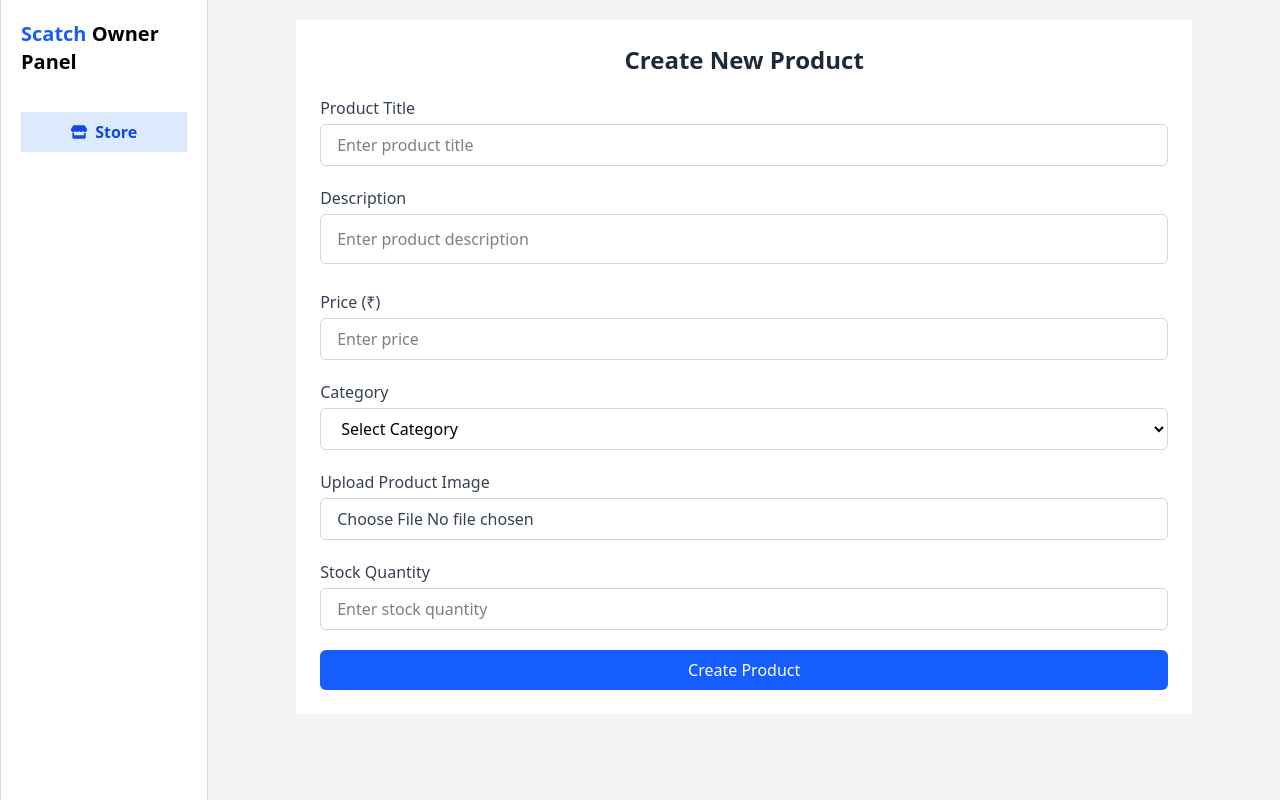
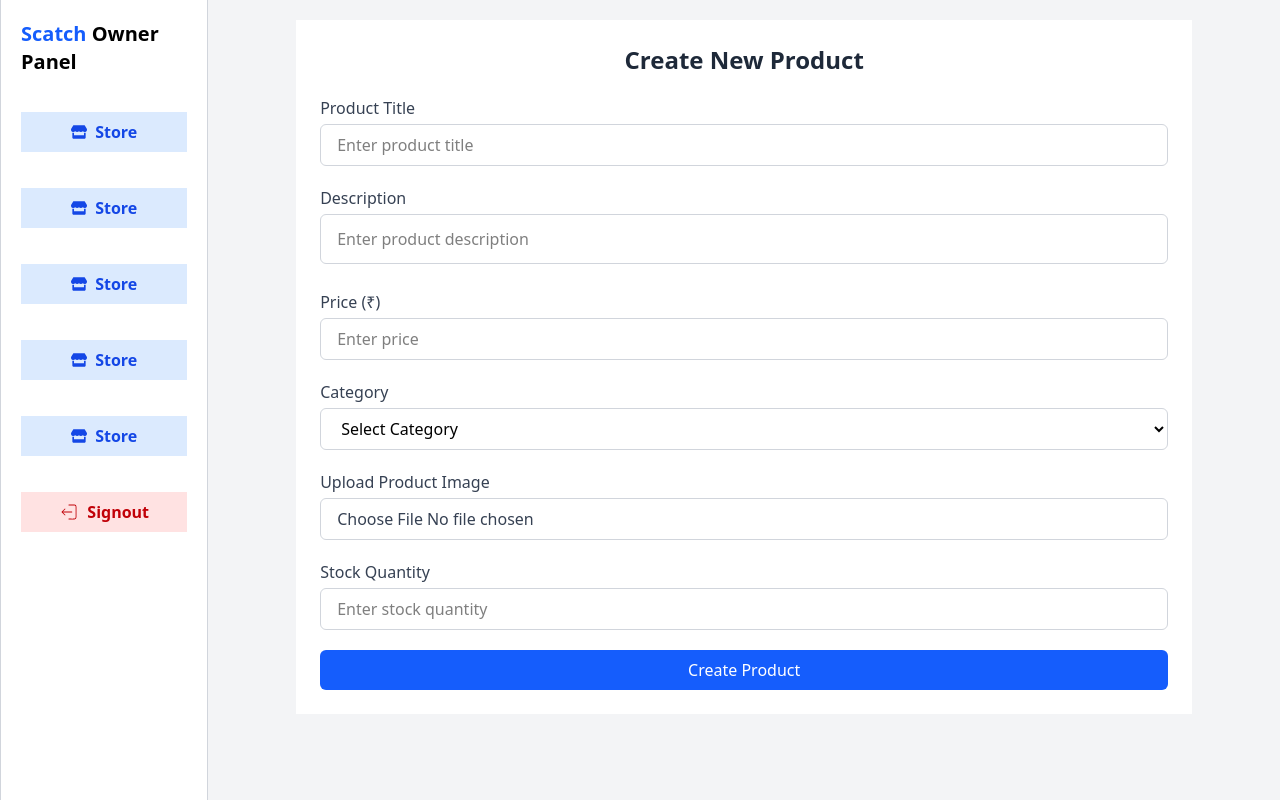
Before and after one commit to ahulkumar1234/Scatch_Frontend, a React (Vite) app: page /ownerpanel in a window 1280 px wide. Built offline with nearby package versions, Linux system fonts and the light colour scheme; no server answers.

Commit message:
some changes

```diff
--- a/src/pages/CartPage/Cart.jsx
+++ b/src/pages/CartPage/Cart.jsx
@@ -3,6 +3,7 @@ import axios from "axios";
 import ScaleLoader from "react-spinners/ScaleLoader";
 import toast from "react-hot-toast";
 import { MdDelete } from "react-icons/md";
+
 
 const Cart = () => {
   const [cartItems, setCartItems] = useState(null);
@@ -15,7 +16,7 @@ const Cart = () => {
         "https://scatch-backend-41mw.onrender.com/api/v1/cart/cartItems",
         { withCredentials: true }
       );
-      setCartItems(res.data.Cartitems?.items || []);
+      setCartItems(res.data.Cartitems);
       console.log(res)
     } catch (error) {
       toast.error(error)
@@ -26,10 +27,11 @@ const Cart = () => {
     }
   };
 
-  const handleDelete = async (id) => {
+  const handleDelete = async (productId) => {
 
     try {
-      const res = await axios.delete(`https://scatch-backend-41mw.onrender.com/api/v1/cart/delete/${id}`,
+      // const userId = cartItems?.userId;
+      const res = await axios.delete(`https://scatch-backend-41mw.onrender.com/api/v1/cart/delete/${productId}`,
         { withCredentials: true }
       );
 
@@ -53,7 +55,7 @@ const Cart = () => {
     );
   }
 
-  if (!cartItems || cartItems.length === 0) {
+  if (!cartItems || cartItems.items?.length === 0) {
     return (
       <h2 className="flex justify-center items-center h-screen text-xl">
         Cart is Empty 🛒
@@ -61,7 +63,7 @@ const Cart = () => {
     );
   }
 
-  const totalPrice = cartItems.reduce(
+  const totalPrice = cartItems.items.reduce(
     (acc, item) =>
       item.productId ? acc + item.productId.price * item.quantity : acc,
     0
@@ -75,7 +77,7 @@ const Cart = () => {
           Your Cart ({cartItems.length})
         </h1>
 
-        {cartItems.map((item) => {
+        {cartItems?.items?.map((item) => {
           if (!item.productId) return null; // skip null products
           return (
             <div key={item._id} className="flex items-center gap-6 border-b py-4">
@@ -99,7 +101,7 @@ const Cart = () => {
                   Qty: {item.quantity}
                 </p>
                 <button
-                  onClick={() => handleDelete(item._id)}
+                  onClick={() => handleDelete(item.productId._id)}
                   className="text-3xl text-red-600 cursor-pointer active:scale-90 transition-all duration-300 ease-in-out">
                   <MdDelete />
                 </button>
--- a/src/pages/OwnerPage/OwnerPanel.jsx
+++ b/src/pages/OwnerPage/OwnerPanel.jsx
@@ -4,6 +4,7 @@ import toast from 'react-hot-toast';
 import { Link } from 'react-router-dom';
 import PulseLoader from "react-spinners/PulseLoader";
 import { FaStore } from "react-icons/fa";
+import { CiLogout } from "react-icons/ci";
 
 
 const OwnerPanel = () => {
@@ -68,6 +69,7 @@ const OwnerPanel = () => {
   }
 
 
+
   return (
     <div className="flex">
 
@@ -79,6 +81,26 @@ const OwnerPanel = () => {
         <div className="links mt-9">
           <Link className='text-blue-700 hover:border transition-all duration-200 ease-in-out font-semibold bg-blue-100 px-5 py-2 flex justify-center items-center gap-2' to='/ownerstore'><FaStore /><span>Store</span></Link>
         </div>
+        <div className="links mt-9">
+          <Link className='text-blue-700 hover:border transition-all duration-200 ease-in-out font-semibold bg-blue-100 px-5 py-2 flex justify-center items-center gap-2' to='/ownerstore'><FaStore /><span>Store</span></Link>
+        </div>
+        <div className="links mt-9">
+          <Link className='text-blue-700 hover:border transition-all duration-200 ease-in-out font-semibold bg-blue-100 px-5 py-2 flex justify-center items-center gap-2' to='/ownerstore'><FaStore /><span>Store</span></Link>
+        </div>
+        <div className="links mt-9">
+          <Link className='text-blue-700 hover:border transition-all duration-200 ease-in-out font-semibold bg-blue-100 px-5 py-2 flex justify-center items-center gap-2' to='/ownerstore'><FaStore /><span>Store</span></Link>
+        </div>
+        <div className="links mt-9">
+          <Link className='text-blue-700 hover:border transition-all duration-200 ease-in-out font-semibold bg-blue-100 px-5 py-2 flex justify-center items-center gap-2' to='/ownerstore'><FaStore /><span>Store</span></Link>
+        </div>
+
+
+        {/* signout */}
+        <div className="signout mt-9 flex justify-center">
+          <button
+            className='text-red-700 transition-all duration-200 ease-in-out font-semibold bg-red-100 px-5 py-2 flex justify-center items-center gap-2 w-full cursor-pointer active:scale-95'><CiLogout className='text-xl' /><span>Signout</span></button>
+        </div>
+
       </div>
 
       {/* Product Form Section */}
--- a/src/pages/OwnerPage/StorePage.jsx
+++ b/src/pages/OwnerPage/StorePage.jsx
@@ -3,7 +3,7 @@ import { useState, useEffect } from 'react'
 import toast from 'react-hot-toast'
 import { useNavigate } from 'react-router-dom'
 import ClockLoader from "react-spinners/ClockLoader"
-import HashLoader from "react-spinners/HashLoader"
+import PuffLoader from "react-spinners/PuffLoader"
 import { FaEdit } from "react-icons/fa";
 import { MdDelete } from "react-icons/md";
 
@@ -44,7 +44,7 @@ const StorePage = () => {
     if (prodloading) {
         return (
             <div className='flex justify-center items-center w-full h-screen'>
-                <HashLoader color='blue' />
+                <PuffLoader color='blue' size={100} />
             </div>
         )
     }
```
Also changed, not shown: src/App.jsx (+7 -5 lines), src/Context/AuthContext.jsx (line endings or trailing spaces).
